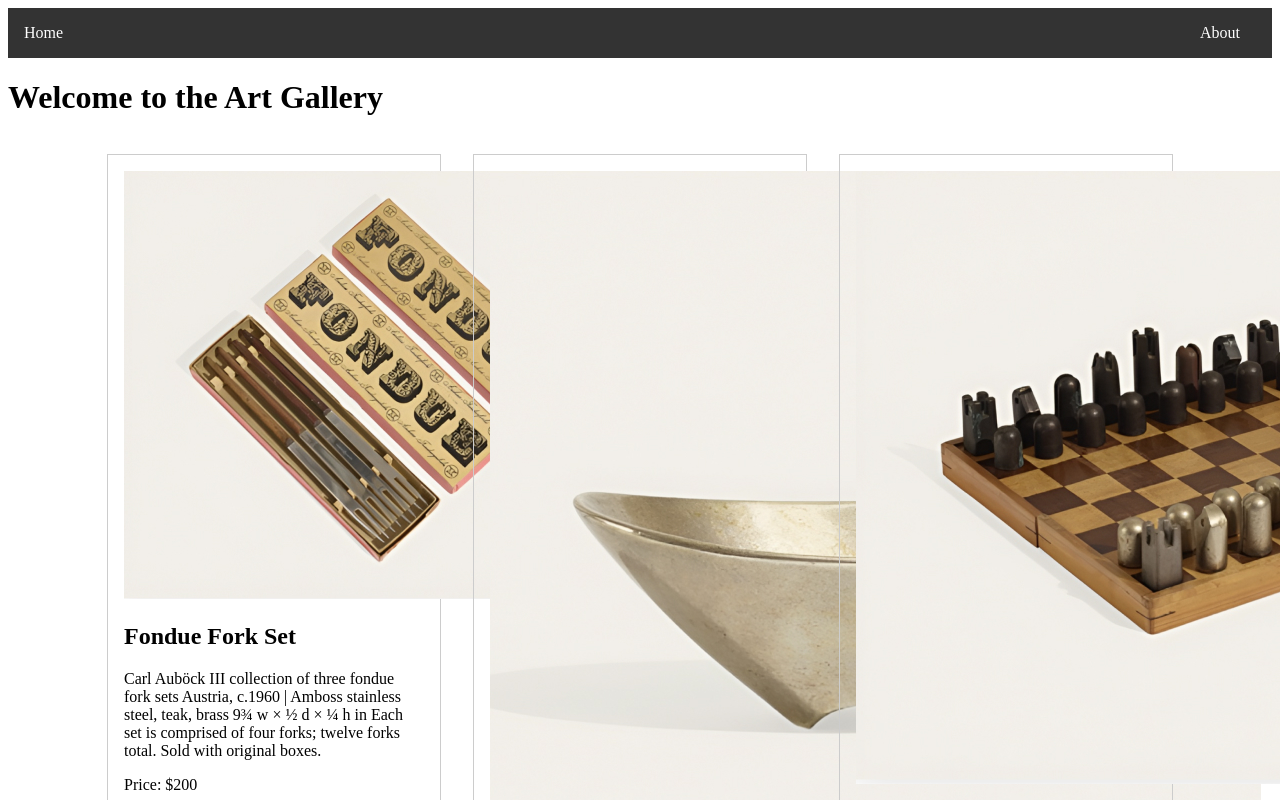
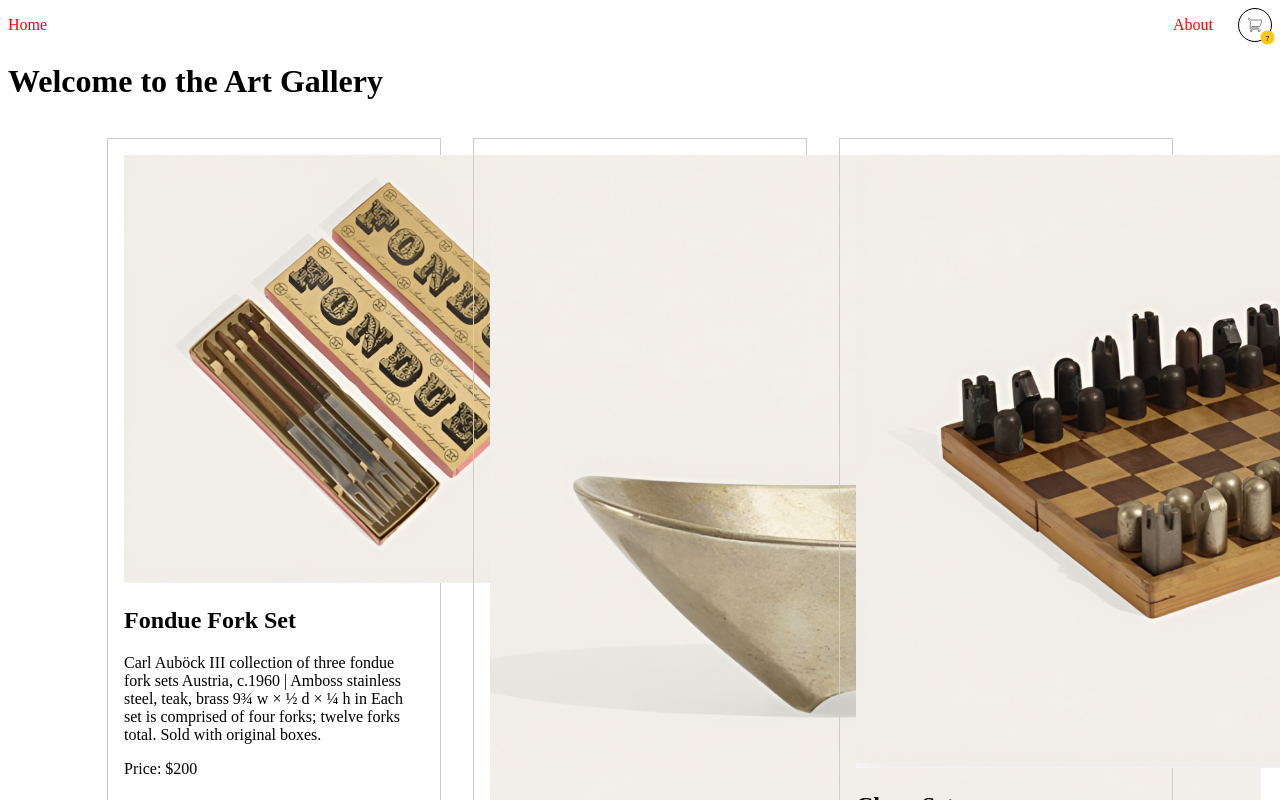
Before and after one commit to jennynguyenoberg/the-workshop, a React (Vite) app: page / in a window 1280 px wide. Shown: the top 800 px of the page. Built offline with nearby package versions, Linux system fonts and the light colour scheme.

Commit message:
Add navbar + initial styling

```diff
--- a/src/components/Navbar.tsx
+++ b/src/components/Navbar.tsx
@@ -1,30 +1,76 @@
 import { Link } from 'react-router-dom';
 import styled from 'styled-components';
+import cartImage from "/images/Cart.svg"
 
-const NavContainer = styled.nav`
-  background-color: #333;
-  color: #fff;
-  padding: 16px;
+const StyledContainer = styled.div`
   display: flex;
   justify-content: space-between;
+  align-items: center;
+  gap: 25px;
 `;
 
-const NavLink = styled(Link)`
+const StyledNavbar = styled.nav`
+
+`;
+
+const StyledNavLink = styled(Link)`
+  color: red;
   text-decoration: none;
-  color: #fff;
-  margin-right: 16px;
 
   &:hover {
+    color: #ff0000;
     text-decoration: underline;
   }
 `;
 
+const StyledButton = styled.button`
+  padding: 0;
+  margin: 0;
+  border: .5px solid black;
+  border-radius: 50%;
+  color: none;
+  background-color: transparent;
+  cursor: pointer;
+  background-image: url(${cartImage});
+  background-size: cover;
+  width: 34px;
+  height: 34px;
+  position: relative;
+`;
+
+const StyledNumberIndicator = styled.div`
+  display: flex;
+  align-items: center;
+  justify-content: center;
+  background-color: #F9CB00;
+  color: black;
+  border-radius: 50%;
+  font-size: 7px;
+  position: absolute;
+  bottom: 0;
+  right: 0;
+  transform: translate(25%, 25%);
+  height: 14px;
+  width: 14px;
+`;
+
 const NavBar: React.FC = () => {
   return (
-    <NavContainer>
-      <NavLink to="/">Home</NavLink>
-      <NavLink to="/about">About</NavLink>
-    </NavContainer>
+    <StyledContainer>
+        <StyledNavbar>
+          <StyledNavLink to="/">
+            Home
+          </StyledNavLink>
+        </StyledNavbar>
+        <StyledContainer>
+          <StyledNavLink to="/about">
+            About
+          </StyledNavLink>
+          <StyledButton>
+            <StyledNumberIndicator>7</StyledNumberIndicator>
+          </StyledButton>
+        </StyledContainer>
+      </StyledContainer>
   );
 };
 
```
